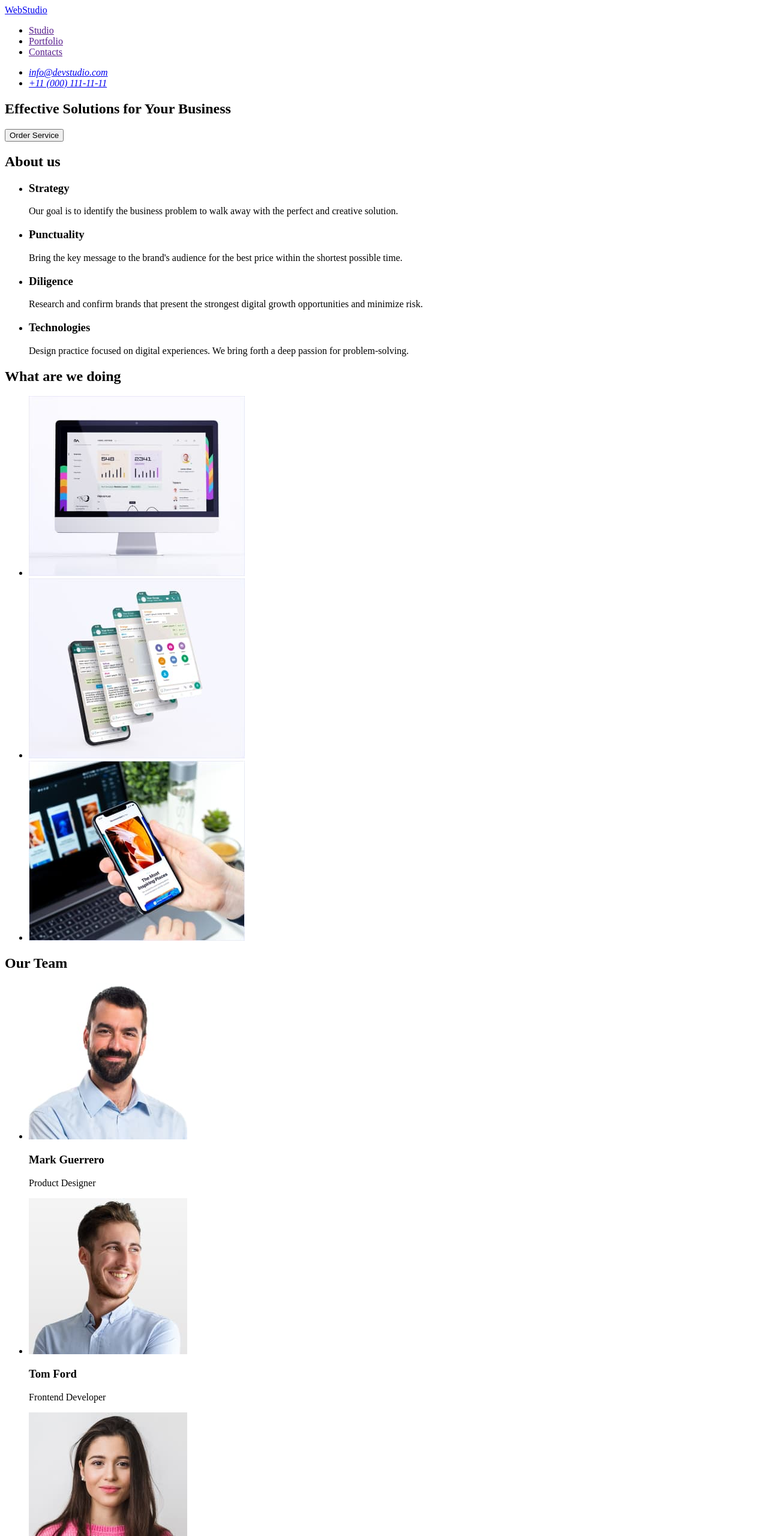
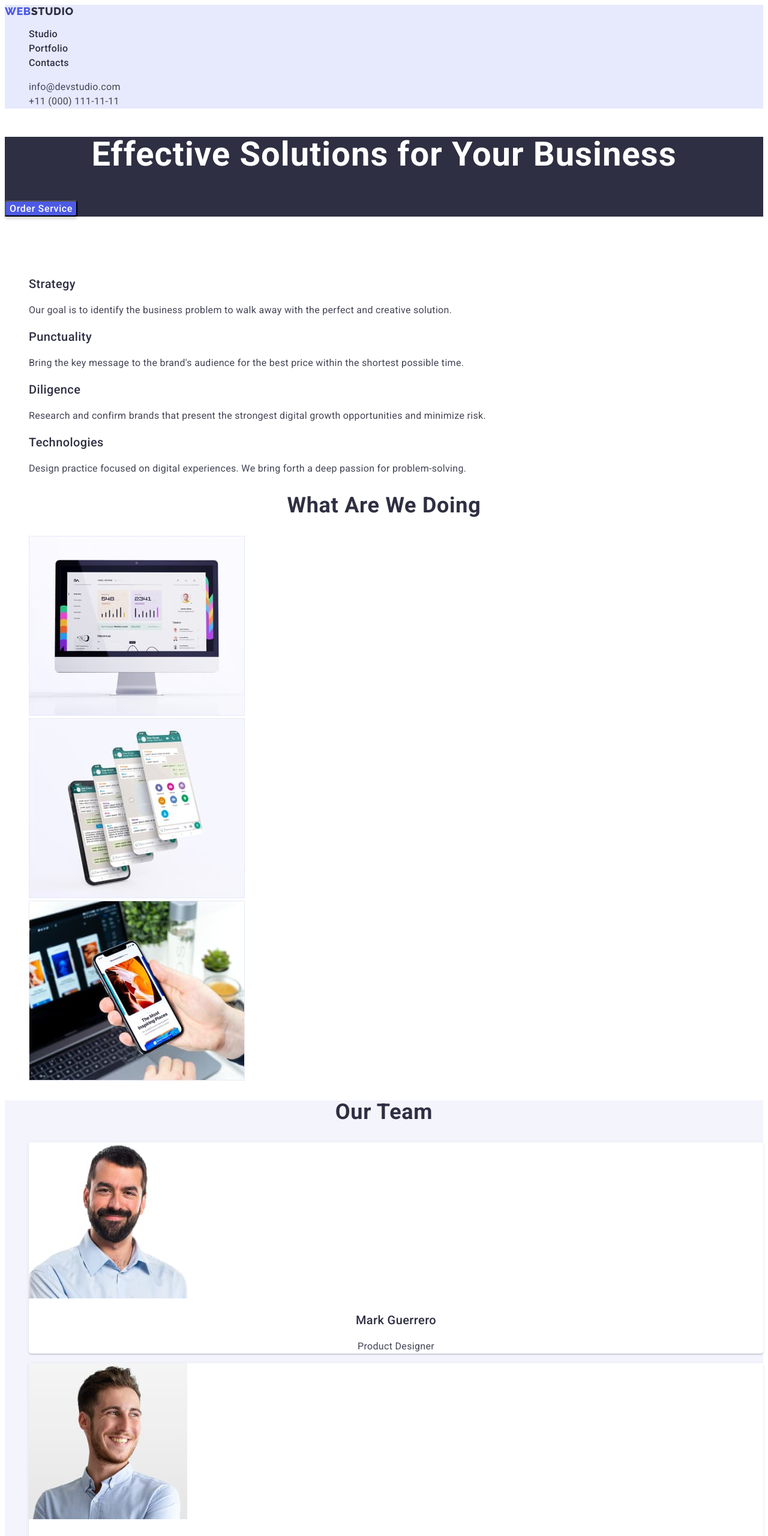
Before and after one commit to Aliona2222/goit-markup-hw-02, a plain HTML site: page index.html in a window 1280 px wide. Shown: the top 2560 px of the page at 60% size. Drawn offline with Linux system fonts and the light colour scheme.

Commit message:
Create_CSS-file

```diff
--- /dev/null
+++ b/css/styles.css
@@ -0,0 +1,271 @@
+:root {
+  --primary-font: 'Roboto', sans-serif;
+  --primary-text-color: #434455;
+  --heading-text-color: #2e2f42;
+  --secondary-text-color: #ffffff;
+  --light-background-color: #e7e9fc;
+  --dark-background-color: #2e2f42;
+  --accent-background-color: #f4f4fd;
+  --primary-brand-color: #4d5ae5;
+  --pressed-state-color: #404bbf;
+}
+
+/* Скидання дефолтних стилів  */
+.list {
+  list-style: none;
+}
+
+.link {
+  text-decoration: none;
+}
+
+/* FONT */
+body {
+  font-family: var(--primary-font);
+  color: var(--primary-text-color);
+  background-color: #ffffff;
+}
+
+/* HEADER */
+.page-header {
+  background-color: var(--light-background-color);
+}
+
+.page-nav {
+}
+
+.logo-dark {
+  font-family: 'Raleway', sans-serif;
+  font-weight: 800;
+  font-size: 18px;
+  line-height: 1.17;
+  letter-spacing: 0.03em;
+  text-transform: uppercase;
+  color: #2e2f42;
+}
+
+.logo-light {
+  font-family: 'Raleway', sans-serif;
+  font-weight: 800;
+  font-size: 18px;
+  line-height: 1.17;
+  letter-spacing: 0.03em;
+  text-transform: uppercase;
+  color: #f4f4fd;
+}
+
+.logo-web {
+  color: var(--primary-brand-color);
+}
+
+.menu {
+}
+
+.menu-item {
+}
+
+.menu-link {
+  font-weight: 500;
+  font-size: 16px;
+  line-height: 1.5;
+  letter-spacing: 0.02em;
+  color: var(--heading-text-color);
+}
+
+.menu-link:hover,
+.menu-link:focus {
+  color: var(--pressed-state-color);
+  background-color: var(--pressed-state-color);
+}
+
+.contact-info {
+  font-style: normal;
+}
+
+.menu-contacts {
+}
+
+.contact-email {
+  font-size: 16px;
+  line-height: 1.5;
+  letter-spacing: 0.02em;
+  color: var(--primary-text-color);
+}
+
+.contact-email:hover,
+.contact-email:focus {
+  color: var(--pressed-state-color);
+  background-color: var(--pressed-state-color);
+}
+
+.contact-phone-number {
+  font-size: 16px;
+  line-height: 1.5;
+  letter-spacing: 0.02em;
+  color: var(--primary-text-color);
+}
+
+.contact-phone-number:hover,
+.contact-phone-number:focus {
+  color: var(--pressed-state-color);
+  background-color: var(--pressed-state-color);
+}
+
+/* HERO */
+.hero {
+  background-color: var(--dark-background-color);
+}
+
+.main-title {
+  font-size: 56px;
+  line-height: 1.07;
+  text-align: center;
+  letter-spacing: 0.02em;
+  color: var(--secondary-text-color);
+}
+
+.modal-btn {
+  font-family: inherit;
+  font-weight: 500;
+  font-size: 16px;
+  line-height: 1.33;
+  letter-spacing: 0.04em;
+  cursor: pointer;
+  color: var(--secondary-text-color);
+  background: var(--primary-brand-color);
+  box-shadow: 0px 4px 4px rgba(0, 0, 0, 0.15);
+  border-radius: 4px;
+}
+
+.modal-btn:hover,
+.modal-btn:focus {
+  background: var(--pressed-state-color);
+}
+
+/* ABOUT-section */
+
+.section-about {
+}
+
+.hide {
+  opacity: 0;
+}
+
+.list-about {
+}
+
+.item-about {
+}
+.section-subtitle {
+  font-weight: 500;
+  font-size: 20px;
+  line-height: 1.2;
+  letter-spacing: 0.02em;
+  color: var(--heading-text-color);
+}
+.section-description {
+  font-size: 16px;
+  line-height: 1.5;
+  letter-spacing: 0.02em;
+  color: var(--primary-text-color);
+}
+
+/* PRESENTATION-section */
+
+.section-presentation {
+}
+
+.section-title {
+  font-size: 36px;
+  line-height: 1.11;
+  text-align: center;
+  letter-spacing: 0.02em;
+  text-transform: capitalize;
+  color: var(--heading-text-color);
+}
+
+.list-presentation {
+}
+
+.item-presentation {
+}
+
+.img-presentation {
+}
+
+/* TEAM-section */
+.section-team {
+  background-color: var(--accent-background-color);
+}
+
+.list-tem {
+}
+
+.item-team {
+  background: #ffffff;
+  box-shadow: 0px 1px 6px rgba(46, 47, 66, 0.08),
+    0px 1px 1px rgba(46, 47, 66, 0.16), 0px 2px 1px rgba(46, 47, 66, 0.08);
+  border-radius: 0px 0px 4px 4px;
+}
+.img-team {
+}
+.center-text-align {
+  text-align: center;
+  text-transform: capitalize;
+}
+
+/* FOOTER */
+.footer {
+  background-color: var(--dark-background-color);
+}
+
+.description-footer {
+  font-size: 16px;
+  line-height: 1.5;
+  letter-spacing: 0.02em;
+  color: #e7e9fc;
+}
+
+/* ============= Page PORTFOLIO ============= */
+
+/* SECTION Portfolio FILTER */
+.section-portfolio {
+}
+
+.list-btn-filter {
+}
+
+.item-filter {
+}
+
+.btn-filter {
+  font-weight: 500;
+  font-size: 16px;
+  line-height: 1.5;
+  align-items: center;
+  text-align: center;
+  letter-spacing: 0.04em;
+  color: var(--primary-brand-color);
+  background: var(--accent-background-color);
+  border: 1px solid #e7e9fc;
+  border-radius: 4px;
+  cursor: pointer;
+}
+
+.btn-filter:hover,
+.btn-filter:focus {
+  color: var(--secondary-text-color);
+  background-color: var(--pressed-state-color);
+}
+
+/* SECTION Portfolio PROJECTS */
+.list-projects {
+}
+
+.item-project {
+  border: 1px solid #e7e9fc;
+}
+.link-project {
+}
+.img-project {
+}
--- a/index.html
+++ b/index.html
@@ -6,118 +6,148 @@
     <meta http-equiv="X-UA-Compatible" content="IE=edge" />
     <meta name="viewport" content="width=device-width, initial-scale=1.0" />
     <title>WebStudio</title>
+    <link rel="preconnect" href="https://fonts.googleapis.com" />
+    <link rel="preconnect" href="https://fonts.gstatic.com" crossorigin />
+    <link
+        href="https://fonts.googleapis.com/css2?family=Raleway:wght@800&family=Roboto:wght@400;500;700;900&display=swap"
+        rel="stylesheet" />
+    <link rel="stylesheet" href="./css/styles.css" />
 </head>
 
 <body>
-    <header>
-        <!-- Навігація-->
-        <nav>
-            <a href="./index.html">WebStudio</a>
-            <ul>
-                <li><a href="">Studio</a></li>
-                <li><a href="">Portfolio</a></li>
-                <li><a href="">Contacts</a></li>
+    <!-- HEADER-->
+    <header class="page-header">
+        <nav class="page-nav">
+            <a class="logo-dark link" href="./index.html"><span class="logo-web">Web</span>Studio</a>
+            <ul class="menu list">
+                <li class="menu-item">
+                    <a class="menu-link link" href="./index.html">Studio</a>
+                </li>
+                <li class="menu-item">
+                    <a class="menu-link link" href="./portfolio.html">Portfolio</a>
+                </li>
+                <li class="menu-item">
+                    <a class="menu-link link" href="">Contacts</a>
+                </li>
             </ul>
         </nav>
-        <!-- Контактні дані-->
-        <address>
-            <ul>
-                <li><a href="mailto:info@devstudio.com">info@devstudio.com</a></li>
-                <li><a href="tel:+110001111111">+11 (000) 111-11-11</a></li>
+
+        <address class="contact-info">
+            <ul class="menu-contacts list">
+                <li class="menu-item">
+                    <a class="contact-phone-number link" href="mailto:info@devstudio.com">info@devstudio.com</a>
+                </li>
+                <li class="menu-item">
+                    <a class="contact-email link" href="tel:+110001111111">+11 (000) 111-11-11</a>
+                </li>
             </ul>
         </address>
     </header>
 
     <main>
-        <!-- Секція 1 -->
-        <section>
-            <h1>Effective Solutions for Your Business</h1>
-            <button type="button">Order Service</button>
+        <!-- HERO -->
+        <section class="hero">
+            <h1 class="main-title">Effective Solutions for Your Business</h1>
+            <button class="modal-btn" type="button">Order Service</button>
         </section>
-        <!-- Секція 2 -->
-        <section>
-            <h2>About us</h2>
-            <ul>
-                <li>
-                    <h3>Strategy</h3>
-                    <p>
+        <!-- ABOUT-section -->
+        <section class="section-about">
+            <h2 class="section-title hide">About us</h2>
+            <ul class="list-about list">
+                <li class="item-about">
+                    <h3 class="section-subtitle">Strategy</h3>
+                    <p class="section-description">
                         Our goal is to identify the business problem to walk away with the
                         perfect and creative solution.
                     </p>
                 </li>
 
-                <li>
-                    <h3>Punctuality</h3>
-                    <p>
+                <li class="item-about">
+                    <h3 class="section-subtitle">Punctuality</h3>
+                    <p class="section-description">
                         Bring the key message to the brand's audience for the best price
                         within the shortest possible time.
                     </p>
                 </li>
 
-                <li>
-                    <h3>Diligence</h3>
-                    <p>
+                <li class="item-about">
+                    <h3 class="section-subtitle">Diligence</h3>
+                    <p class="section-description">
                         Research and confirm brands that present the strongest digital
                         growth opportunities and minimize risk.
                     </p>
                 </li>
 
-                <li>
-                    <h3>Technologies</h3>
-                    <p>
+                <li class="item-about">
+                    <h3 class="section-subtitle">Technologies</h3>
+                    <p class="section-description">
                         Design practice focused on digital experiences. We bring forth a
                         deep passion for problem-solving.
                     </p>
                 </li>
             </ul>
         </section>
-        <!-- Секція 3 -->
-        <section>
-            <h2>What are we doing</h2>
-            <ul>
-                <li>
-                    <img src="./images/img1.jpg" alt="Image of the desktop" width="360" height="300" />
+        <!-- PRESENTATION-section -->
+        <section class="section-presentation">
+            <h2 class="section-title">What are we doing</h2>
+            <ul class="list-presentation list">
+                <li class="item-presentation">
+                    <img class="img-presentation" src="./images/img1.jpg" alt="Image of the desktop" width="360"
+                        height="300" />
                 </li>
-                <li>
-                    <img src="./images/img2.jpg" alt="Image of the smartphone" width="360" height="300" />
+                <li class="item-presentation">
+                    <img class="img-presentation" src="./images/img2.jpg" alt="Image of the smartphone" width="360"
+                        height="300" />
                 </li>
-                <li>
-                    <img src="./images/img3.jpg" alt="Image of the desktop and smartphone" width="360" height="300" />
+                <li class="item-presentation">
+                    <img class="img-presentation" src="./images/img3.jpg" alt="Image of the desktop and smartphone"
+                        width="360" height="300" />
                 </li>
             </ul>
         </section>
-        <!-- Секція 4 -->
-        <section>
-            <h2>Our Team</h2>
-            <ul>
-                <li>
-                    <img src="./images/img4.jpg" alt="Photo of Product Designer Mark Guerrero" width="264"
+        <!-- TEAM-section -->
+        <section class="section-team">
+            <h2 class="section-title">Our Team</h2>
+            <ul class="list-tem list">
+                <li class="item-team">
+                    <img class="img-team" src="./images/img4.jpg" alt="Photo of Product Designer Mark Guerrero"
+                        width="264" height="260" />
+                    <div class="center-text-align">
+                        <h3 class="section-subtitle">Mark Guerrero</h3>
+                        <p class="section-description">Product Designer</p>
+                    </div>
+                </li>
+                <li class="item-team">
+                    <img class="img-team" src="./images/img5.jpg" alt="Photo of Frontend Developer Tom Ford" width="264"
                         height="260" />
-                    <h3>Mark Guerrero</h3>
-                    <p>Product Designer</p>
+                    <div class="center-text-align">
+                        <h3 class="section-subtitle">Tom Ford</h3>
+                        <p class="section-description">Frontend Developer</p>
+                    </div>
                 </li>
-                <li>
-                    <img src="./images/img5.jpg" alt="Photo of Frontend Developer Tom Ford" width="264" height="260" />
-                    <h3>Tom Ford</h3>
-                    <p>Frontend Developer</p>
+                <li class="item-team">
+                    <img class="img-team" src="./images/img6.jpg" alt="Photo of Marketing Camila Garcia" width="264"
+                        height="260" />
+                    <div class="center-text-align">
+                        <h3 class="section-subtitle">Camila Garcia</h3>
+                        <p class="section-description">Marketing</p>
+                    </div>
                 </li>
-                <li>
-                    <img src="./images/img6.jpg" alt="Photo of Marketing Camila Garcia" width="264" height="260" />
-                    <h3>Camila Garcia</h3>
-                    <p>Marketing</p>
-                </li>
-                <li>
-                    <img src="./images/img6.jpg" alt="Photo of UI Designer Daniel Wilson" width="264" height="260" />
-                    <h3>Daniel Wilson</h3>
-                    <p>UI Designer</p>
+                <li class="item-team">
+                    <img class="img-team" src="./images/img7.jpg" alt="Photo of UI Designer Daniel Wilson" width="264"
+                        height="260" />
+                    <div class="center-text-align">
+                        <h3 class="section-subtitle">Daniel Wilson</h3>
+                        <p class="section-description">UI Designer</p>
+                    </div>
                 </li>
             </ul>
         </section>
     </main>
-    <!-- Футер -->
-    <footer>
-        <a href="./index.html">WebStudio</a>
-        <p>
+    <!-- FOOTER -->
+    <footer class="footer">
+        <a class="logo-light link" href="./index.html"><span class="logo-web">Web</span>Studio</a>
+        <p class="description-footer">
             Increase the flow of customers and sales for your business with digital
             marketing & growth solutions.
         </p>
```
Also changed, not shown: portfolio.html (added, +157 -0 lines), images/img_Banking_App.jpg (added), images/img_Cashless_Payment.jpg (added), images/img_Fresh_Coffee.jpg (added), images/img_Instagram_Stories_Concept.jpg (added), images/img_Meditaion_App.jpg (added), images/img_Online_Courses.jpg (added), images/img_Organic_Food.jpg (added), images/img_Screen_Illustrations.jpg (added), images/img_Taxi_Service.jpg (added).
